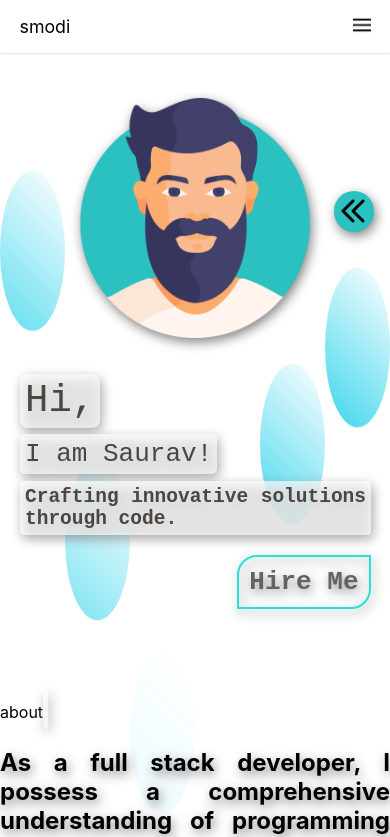
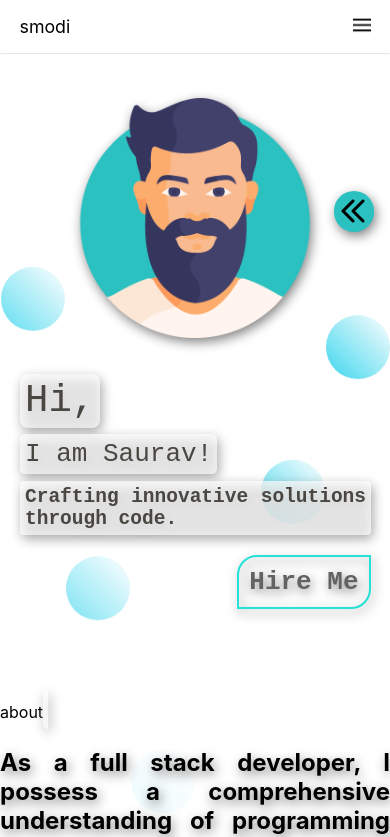
Before and after one commit to sauravmodi03/ReactPortfolio, a React (Create React App) app: page / in a window 390 px wide. Shown: the top 837 px of the page. Built offline with nearby package versions, Linux system fonts and the light colour scheme.

Commit message:
Updaing bubble css for responsive devces

```diff
--- a/src/App.js
+++ b/src/App.js
@@ -54,13 +54,13 @@ class App extends React.Component {
   render() {
     return (
       <div id="App" className="App" onScroll={this.onScroll}>
-          <div class="bg-bubbles">
-            <div class="bg-square"></div>
-            <div class="bg-square"></div>
-            <div class="bg-square"></div>
-            <div class="bg-square"></div>
-            <div class="bg-square"></div>
-            <div class="bg-square"></div>
+          <div className="bg-bubbles">
+            <div className="bg-square"></div>
+            <div className="bg-square"></div>
+            <div className="bg-square"></div>
+            <div className="bg-square"></div>
+            <div className="bg-square"></div>
+            <div className="bg-square"></div>
           </div>
           <Flyer/>
           <Header/>
--- a/src/App.scss
+++ b/src/App.scss
@@ -7,6 +7,15 @@
   .tab{
     min-width: 100vw;
     min-height: 100vh;
+  }
+
+  .bg-square{
+    width: 10em;
+    height: 10em;
+    border-radius: 50%;
+    background: linear-gradient(45deg, #3cd5ec, transparent);
+    animation: flyBubble 7s linear infinite;
+    opacity: 0;
   }
 
   @keyframes bg-blur {
@@ -63,6 +72,31 @@
     .scale:hover{
       transform: scale(1.3);
     }
+    .bg-square {
+      width: 6em;
+      height: 6em;
+    }
+  }
+
+  @media #{Media.$ipad-pro-portrait} {
+    .bg-square {
+      width: 6em;
+      height: 6em;
+    }
+  }
+
+  @media #{Media.$iphone-landscape} {
+    .bg-square {
+      width: 4em;
+      height: 4em;
+    }
+  }
+
+  @media #{Media.$iphone-portrait} {
+    .bg-square {
+      width: 4em;
+      height: 4em;
+    }
   }
 
   .bg-bubbles{
@@ -81,14 +115,6 @@
     animation: rotateBubble 1s linear infinite, flyBubble 7s linear infinite;
   }
 
-  .bg-square{
-    width: 10em;
-    height: 10em;
-    border-radius: 50%;
-    background: linear-gradient(45deg, #3cd5ec, transparent);
-    animation: flyBubble 7s linear infinite;
-    opacity: 0;
-  }
 
   #b1{
     animation-delay: 2s;
@@ -110,7 +136,7 @@
     animation-delay: 3s;
   }
   .bg-bubbles div:nth-of-type(6){
-    animation-delay: 2s;
+    animation-delay: 1.5s;
   }
 
   @keyframes rotateBubble {
```
